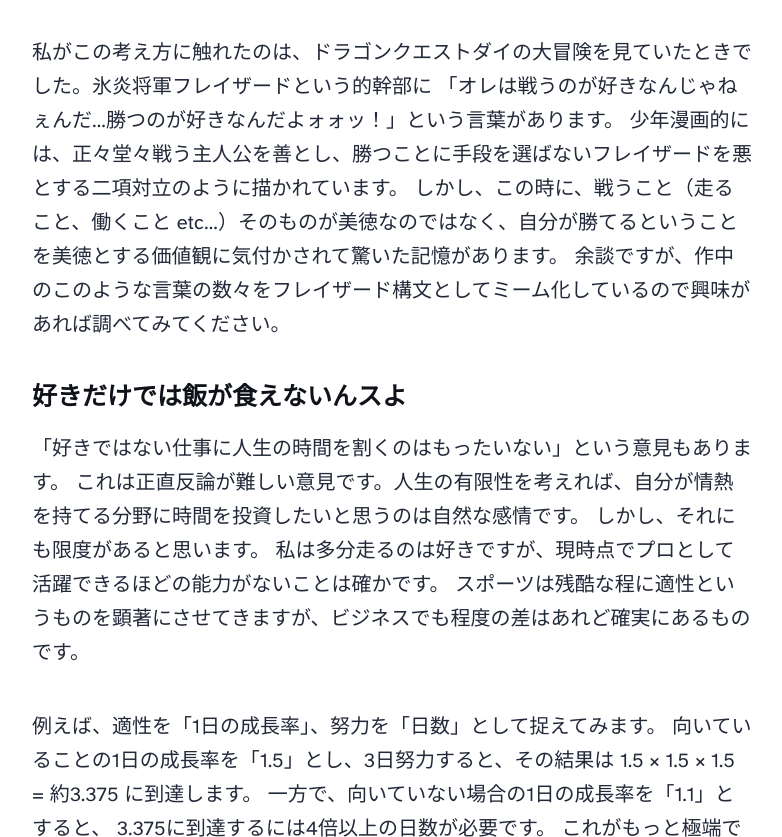
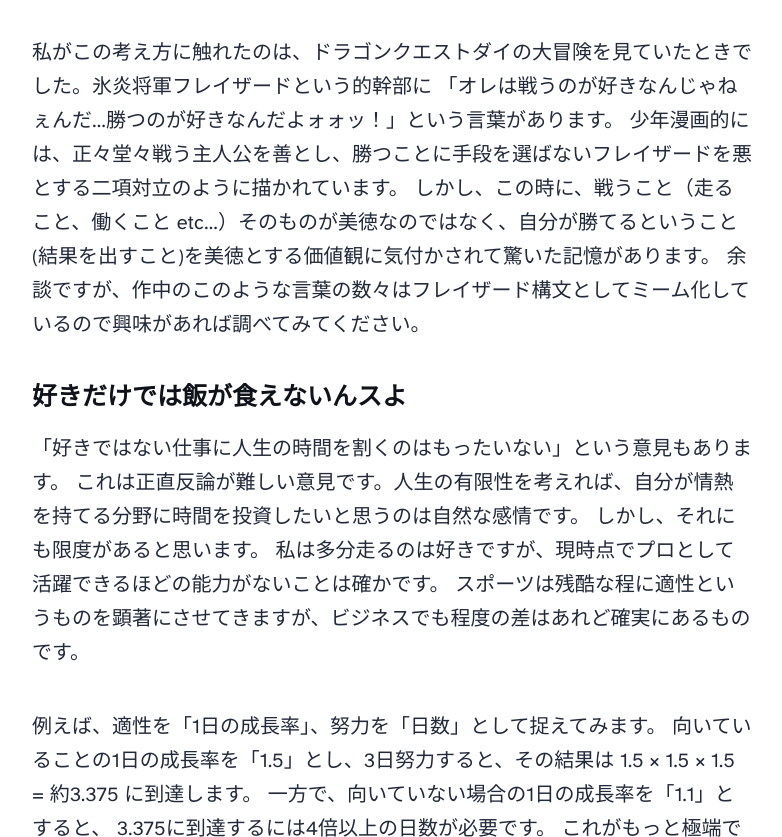
Before and after one commit to jellybeans511/AstroBlog, an Astro site: page /blog/work-yarigaiorkyoumi in a window 1280 px wide. Shown: the part 1967-2804 px from the top of the page, without its empty margins (248-1030 px from the left). Built offline with nearby package versions, Linux system fonts and the light colour scheme; Astro itself is replaced by a stand-in of ours.

Commit message:
change typo

```diff
--- a/src/content/blog/work-yarigaiorkyoumi.md
+++ b/src/content/blog/work-yarigaiorkyoumi.md
@@ -32,8 +32,8 @@
 私がこの考え方に触れたのは、ドラゴンクエストダイの大冒険を見ていたときでした。氷炎将軍フレイザードという的幹部に
 「オレは戦うのが好きなんじゃねぇんだ…勝つのが好きなんだよォォッ！」という言葉があります。
 少年漫画的には、正々堂々戦う主人公を善とし、勝つことに手段を選ばないフレイザードを悪とする二項対立のように描かれています。
-しかし、この時に、戦うこと（走ること、働くこと etc...）そのものが美徳なのではなく、自分が勝てるということを美徳とする価値観に気付かされて驚いた記憶があります。
-余談ですが、作中のこのような言葉の数々をフレイザード構文としてミーム化しているので興味があれば調べてみてください。
+しかし、この時に、戦うこと（走ること、働くこと etc...）そのものが美徳なのではなく、自分が勝てるということ(結果を出すこと)を美徳とする価値観に気付かされて驚いた記憶があります。
+余談ですが、作中のこのような言葉の数々はフレイザード構文としてミーム化しているので興味があれば調べてみてください。
 
 ##### 好きだけでは飯が食えないんスよ
 
```
